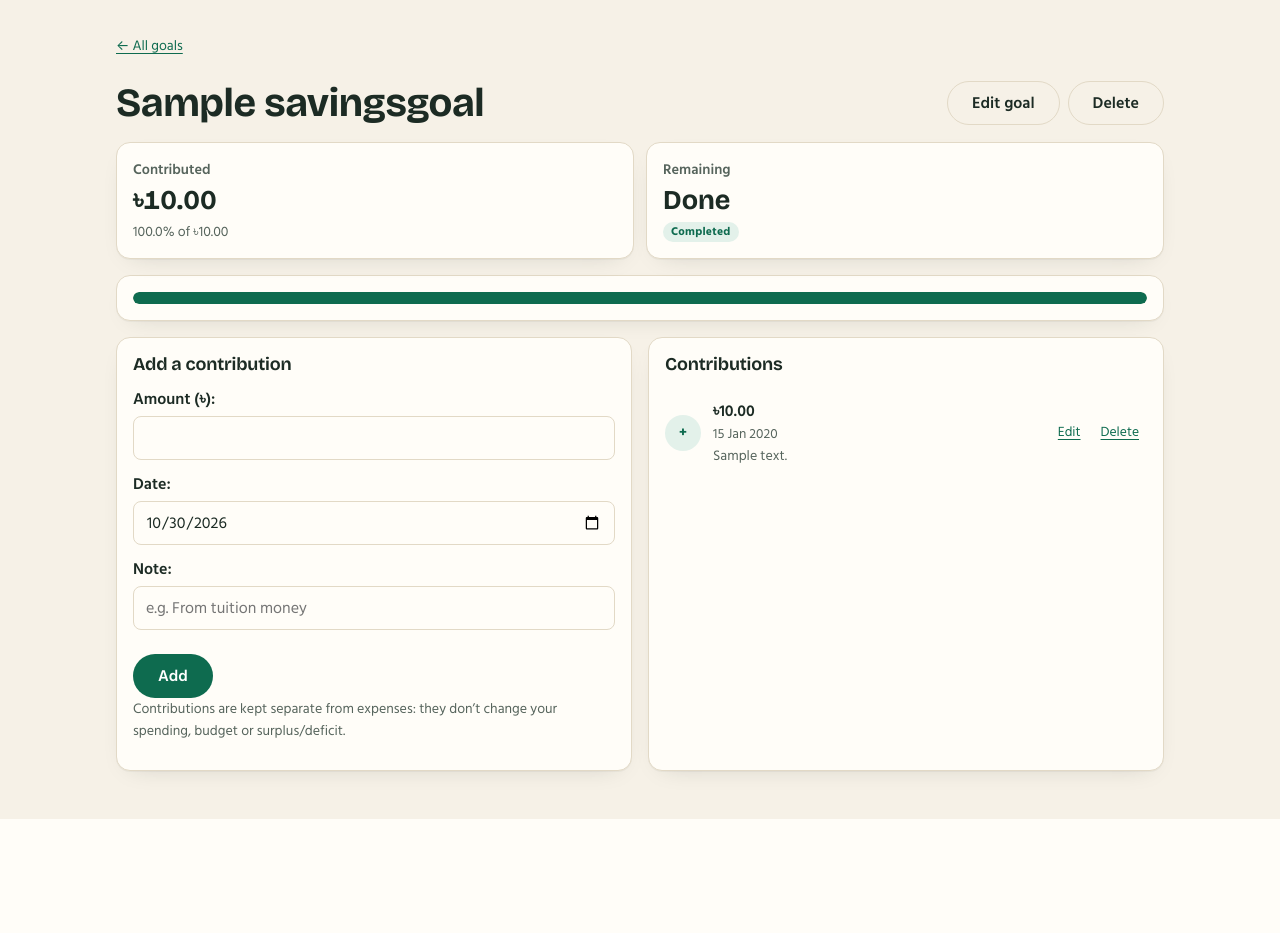
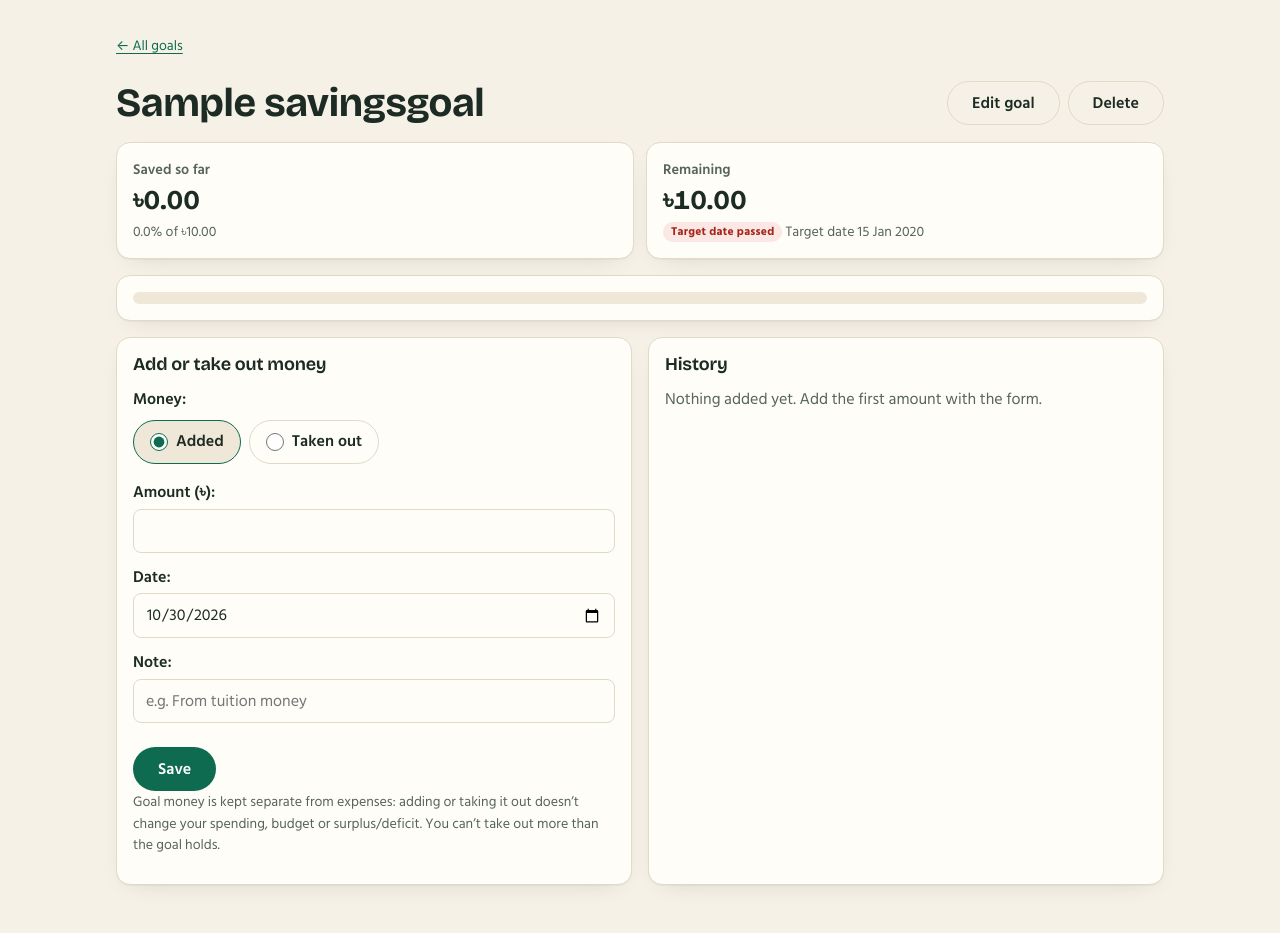
Before and after one commit to nowrinafrinn/Taka-Koi-Gelo-, a Django app: page /goals/1/ in a window 1280 px wide. Shown: the part 61-994 px from the top of the page. Before the commit the page ends 880 px from the top, so only its background shows below. Run offline with Django 5.2, Linux system fonts and the light colour scheme; a user stored in the database is signed in; tables that the repository leaves empty hold one stand-in row (values such as "Sample post"); data that the repository does not hold is empty; some web fonts are replaced.

Commit message:
Let users take money out of savings goals
Goal entries now have a kind (added / taken out). Amounts stay positive
and every goal total is net. A goal can never go below zero: larger
withdrawals are refused, and deleting added money that was later taken
out is blocked. Migration 0003 adds the column with default 'deposit',
so existing entries keep their meaning.

```diff
--- a/finance/forms.py
+++ b/finance/forms.py
@@ -4,6 +4,8 @@
 from django.utils import timezone
 
 from .models import GoalContribution, MonthlyBudget, SavingsGoal, Transaction
+from .services import goal_balance
+from .templatetags.money import taka
 
 
 class BudgetForm(forms.ModelForm):
@@ -151,22 +153,46 @@
 
 
 class GoalContributionForm(forms.ModelForm):
-    """Amount, date and note. The goal comes from the URL, never from the form."""
+    """Add or take out, amount, date and note. The goal comes from the URL,
+    never from the form. The goal's balance can never go below ৳0."""
 
     class Meta:
         model = GoalContribution
-        fields = ['amount', 'date', 'note']
+        fields = ['kind', 'amount', 'date', 'note']
         widgets = {
+            'kind': forms.RadioSelect,
             'amount': forms.NumberInput(attrs={'step': '0.01', 'min': '0.01', 'inputmode': 'decimal'}),
             'date': forms.DateInput(attrs={'type': 'date'}, format='%Y-%m-%d'),
             'note': forms.TextInput(attrs={'placeholder': 'e.g. From tuition money'}),
         }
-        labels = {'amount': 'Amount (৳)'}
+        labels = {'kind': 'Money', 'amount': 'Amount (৳)'}
 
     def __init__(self, *args, goal, **kwargs):
         super().__init__(*args, **kwargs)
         self.instance.goal = goal
+        self.fields['kind'].choices = GoalContribution.Kind.choices   # no blank option
+        self.fields['kind'].required = False                          # missing means "Added"
+        if not self.instance.pk:
+            self.fields['kind'].initial = GoalContribution.Kind.DEPOSIT
         today = timezone.localdate()
         self.fields['date'].widget.attrs['max'] = today.isoformat()
         if not self.instance.pk:
             self.fields['date'].initial = today
+
+    def clean(self):
+        cleaned = super().clean()
+        if not cleaned.get('kind') and 'kind' not in self.errors:
+            # An edit without `kind` keeps its current direction; a new entry adds money.
+            cleaned['kind'] = self.instance.kind if self.instance.pk else GoalContribution.Kind.DEPOSIT
+        kind, amount = cleaned.get('kind'), cleaned.get('amount')
+        if kind and amount:
+            others = goal_balance(self.instance.goal, exclude=self.instance)
+            change = -amount if kind == GoalContribution.Kind.WITHDRAWAL else amount
+            if others + change < 0:
+                if kind == GoalContribution.Kind.WITHDRAWAL:
+                    self.add_error('amount', f'You can take out at most {taka(max(others, 0))}: '
+                                             'that is all the money in this goal.')
+                else:
+                    self.add_error('amount', f'Money already taken out of this goal needs at least '
+                                             f'{taka(-others)} here.')
+        return cleaned
--- a/finance/views.py
+++ b/finance/views.py
@@ -251,7 +251,7 @@
         'contributions': contributions,
         'spent': services.money(sum((t.amount for t in expenses), Decimal('0'))),
         'received': services.money(sum((t.amount for t in income), Decimal('0'))),
-        'to_goals': services.money(sum((c.amount for c in contributions), Decimal('0'))),
+        'to_goals': services.money(sum((c.signed_amount for c in contributions), Decimal('0'))),
         'previous_day': date - datetime.timedelta(days=1),
         'next_day': following if following <= today else None,
         'month_url': month_url,
@@ -295,7 +295,8 @@
     return render(request, 'finance/goals/detail.html', {
         'progress': services.goal_progress(goal),
         'contributions': goal.contributions.all(),
-        'form': GoalContributionForm(goal=goal),
+        # The card's "Take out" button links here with ?kind=withdrawal.
+        'form': GoalContributionForm(goal=goal, initial={'kind': 'withdrawal' if request.GET.get('kind') == 'withdrawal' else 'deposit'}),
     })
 
 
@@ -332,7 +333,10 @@
     form = GoalContributionForm(request.POST or None, goal=goal)
     if request.method == 'POST' and form.is_valid():
         contribution = form.save()
-        messages.success(request, f'{taka(contribution.amount)} added to “{goal.name}”.')
+        if contribution.is_withdrawal:
+            messages.success(request, f'{taka(contribution.amount)} taken out of “{goal.name}”.')
+        else:
+            messages.success(request, f'{taka(contribution.amount)} added to “{goal.name}”.')
         return redirect('finance:goal_detail', pk=goal.pk)
     return render(request, 'finance/goals/contribution_form.html', {'form': form, 'goal': goal, 'is_edit': False})
 
@@ -344,7 +348,7 @@
     form = GoalContributionForm(request.POST or None, instance=contribution, goal=contribution.goal)
     if request.method == 'POST' and form.is_valid():
         form.save()
-        messages.success(request, 'Contribution updated.')
+        messages.success(request, 'Entry updated.')
         return redirect('finance:goal_detail', pk=contribution.goal.pk)
     return render(request, 'finance/goals/contribution_form.html',
                   {'form': form, 'goal': contribution.goal, 'is_edit': True})
@@ -354,9 +358,14 @@
 @require_http_methods(['GET', 'POST'])
 def contribution_delete(request, pk):
     contribution = get_own_contribution(request, pk)
-    if request.method == 'POST':
+    # Deleting money that was added must not leave the goal below ৳0
+    # (it would if some of that money has since been taken out).
+    balance_after = services.goal_balance(contribution.goal, exclude=contribution)
+    blocked = balance_after < 0
+    if request.method == 'POST' and not blocked:
         goal_pk = contribution.goal.pk
         contribution.delete()
-        messages.success(request, 'Contribution deleted.')
+        messages.success(request, 'Entry deleted.')
         return redirect('finance:goal_detail', pk=goal_pk)
-    return render(request, 'finance/goals/contribution_confirm_delete.html', {'contribution': contribution})
+    return render(request, 'finance/goals/contribution_confirm_delete.html',
+                  {'contribution': contribution, 'blocked': blocked, 'shortfall': -balance_after})
--- a/static/css/app.css
+++ b/static/css/app.css
@@ -696,6 +696,19 @@
 .goal-figures strong { font-size: 1.35rem; font-family: var(--font-display); }
 .goal-meta { margin: var(--space-2) 0 0; }
 .goal-actions { margin-top: var(--space-4); }
+.form-error { background: var(--danger-soft); color: var(--danger); padding: var(--space-3); border-radius: var(--radius-sm); }
+/* Added / Taken out choice on the goal form: two pill-style options side by side. */
+#id_kind { display: flex; gap: var(--space-2); flex-wrap: wrap; padding: 0; margin: 0; }
+#id_kind > div { display: contents; }
+#id_kind label {
+  display: inline-flex; align-items: center; gap: var(--space-2); min-height: 44px;
+  padding: var(--space-2) var(--space-4); border: 1px solid var(--line); border-radius: 999px;
+  font-weight: 600; cursor: pointer;
+}
+#id_kind label:has(input:checked) { background: var(--surface-2); border-color: var(--note); }
+#id_kind input { width: 18px; height: 18px; min-height: 0; padding: 0; margin: 0; accent-color: var(--note); }
+fieldset:has(#id_kind) { border: 0; padding: 0; margin: 0 0 var(--space-2); min-width: 0; }
+fieldset:has(#id_kind) legend { padding: 0; margin-bottom: var(--space-2); font-weight: 600; }
 #add { scroll-margin-top: 96px; }   /* clear the sticky header when jumped to */
 .goal-card.is-complete .bar > span { background: var(--coin); }
 .stacked-form > div:not(.form-buttons) { margin-bottom: var(--space-3); }
--- a/templates/finance/goals/contribution_form.html
+++ b/templates/finance/goals/contribution_form.html
@@ -1,11 +1,11 @@
 {% extends 'base.html' %}
 
-{% block title %}{% if is_edit %}Edit contribution{% else %}Add contribution{% endif %} · Taka Koi Gelo?{% endblock %}
+{% block title %}{% if is_edit %}Edit entry{% else %}Add or take out money{% endif %} · Taka Koi Gelo?{% endblock %}
 
 {% block content %}
   <section class="form-card">
-    <h1>{% if is_edit %}Edit contribution{% else %}Add contribution{% endif %}</h1>
-    <p class="lede">Towards <strong>{{ goal.name }}</strong></p>
+    <h1>{% if is_edit %}Edit entry{% else %}Add or take out money{% endif %}</h1>
+    <p class="lede">Goal: <strong>{{ goal.name }}</strong></p>
     <form method="post" novalidate>
       {% csrf_token %}
       {{ form }}
--- a/templates/finance/goals/detail.html
+++ b/templates/finance/goals/detail.html
@@ -15,7 +15,7 @@
 
   <section class="stats" aria-label="Goal progress">
     <div class="stat">
-      <span class="stat-label">Contributed</span>
+      <span class="stat-label">Saved so far</span>
       <strong class="stat-value">{{ progress.contributed|taka }}</strong>
       <span class="muted small">{{ progress.percent }}% of {{ progress.target|taka }}</span>
     </div>
@@ -45,38 +45,39 @@
 
   <div class="two-col">
     <section class="panel" id="add" aria-labelledby="add-title">
-      <h2 id="add-title">Add a contribution</h2>
+      <h2 id="add-title">Add or take out money</h2>
       <form method="post" action="{% url 'finance:contribution_create' progress.goal.pk %}" class="stacked-form" novalidate>
         {% csrf_token %}
         {{ form }}
-        <div class="form-buttons"><button type="submit" class="button">Add</button></div>
+        <div class="form-buttons"><button type="submit" class="button">Save</button></div>
       </form>
-      <p class="muted small">Contributions are kept separate from expenses: they don’t change your spending, budget or surplus/deficit.</p>
+      <p class="muted small">Goal money is kept separate from expenses: adding or taking it out doesn’t change your spending, budget or surplus/deficit. You can’t take out more than the goal holds.</p>
     </section>
 
     <section class="panel" aria-labelledby="history-title">
-      <h2 id="history-title">Contributions</h2>
+      <h2 id="history-title">History</h2>
       {% if contributions %}
         <ul class="tx-list">
           {% for c in contributions %}
-            <li class="tx tx-income">
-              <span class="tx-icon" aria-hidden="true">+</span>
+            <li class="tx {% if c.is_withdrawal %}tx-expense{% else %}tx-income{% endif %}">
+              <span class="tx-icon" aria-hidden="true">{% if c.is_withdrawal %}−{% else %}+{% endif %}</span>
               <div class="tx-main">
-                <strong>{{ c.amount|taka }}</strong>
+                <strong>{% if c.is_withdrawal %}−{% endif %}{{ c.amount|taka }}</strong>
+                <span class="tx-meta">{{ c.get_kind_display }}</span>
                 <span class="tx-meta">{{ c.date|date:"j M Y" }}</span>
                 {% if c.note %}<span class="tx-note">{{ c.note }}</span>{% endif %}
               </div>
               <div class="tx-side">
                 <span class="tx-links">
-                  <a href="{% url 'finance:contribution_update' c.pk %}">Edit<span class="visually-hidden"> contribution of {{ c.amount|taka }} on {{ c.date|date:"j M" }}</span></a>
-                  <a href="{% url 'finance:contribution_delete' c.pk %}">Delete<span class="visually-hidden"> contribution of {{ c.amount|taka }} on {{ c.date|date:"j M" }}</span></a>
+                  <a href="{% url 'finance:contribution_update' c.pk %}">Edit<span class="visually-hidden"> entry of {{ c.amount|taka }} on {{ c.date|date:"j M" }}</span></a>
+                  <a href="{% url 'finance:contribution_delete' c.pk %}">Delete<span class="visually-hidden"> entry of {{ c.amount|taka }} on {{ c.date|date:"j M" }}</span></a>
                 </span>
               </div>
             </li>
           {% endfor %}
         </ul>
       {% else %}
-        <p class="muted">No contributions yet. Add the first one with the form.</p>
+        <p class="muted">Nothing added yet. Add the first amount with the form.</p>
       {% endif %}
     </section>
   </div>
--- a/templates/partials/goal_card.html
+++ b/templates/partials/goal_card.html
@@ -21,6 +21,9 @@
   </p>
   <div class="actions goal-actions">
     <a class="button" href="{% url 'finance:goal_detail' p.goal.pk %}#add">+ Add money<span class="visually-hidden"> to {{ p.goal.name }}</span></a>
+    {% if p.contributed > 0 %}
+      <a class="button button-quiet" href="{% url 'finance:goal_detail' p.goal.pk %}?kind=withdrawal#add">− Take out<span class="visually-hidden"> of {{ p.goal.name }}</span></a>
+    {% endif %}
     <a class="button button-quiet" href="{% url 'finance:goal_detail' p.goal.pk %}">View &amp; edit<span class="visually-hidden"> {{ p.goal.name }}</span></a>
   </div>
 </article>
```
Also changed, not shown: finance/models.py (+19 -1 lines), finance/services.py (+33 -8 lines), finance/tests/test_goal_withdrawals.py (added, +152 -0 lines), templates/finance/day.html (+5 -5 lines), templates/finance/goals/contribution_confirm_delete.html (+11 -4 lines), README.md, finance/migrations/0003_goal_withdrawals.py (added).
